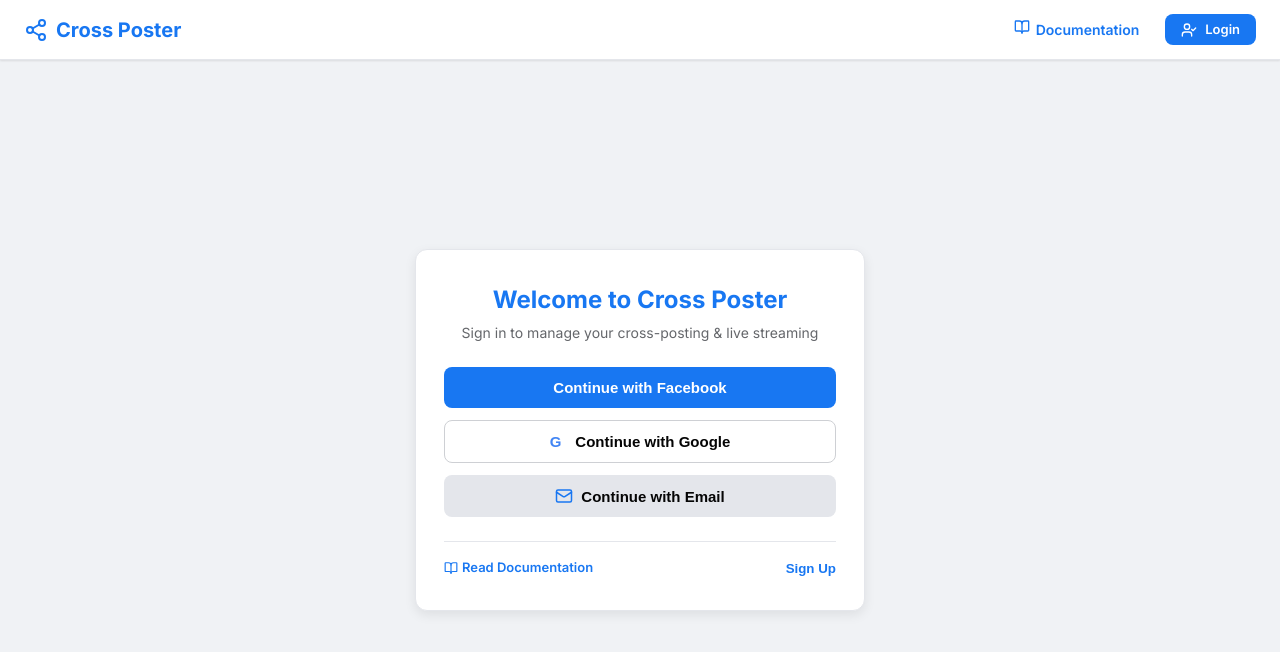
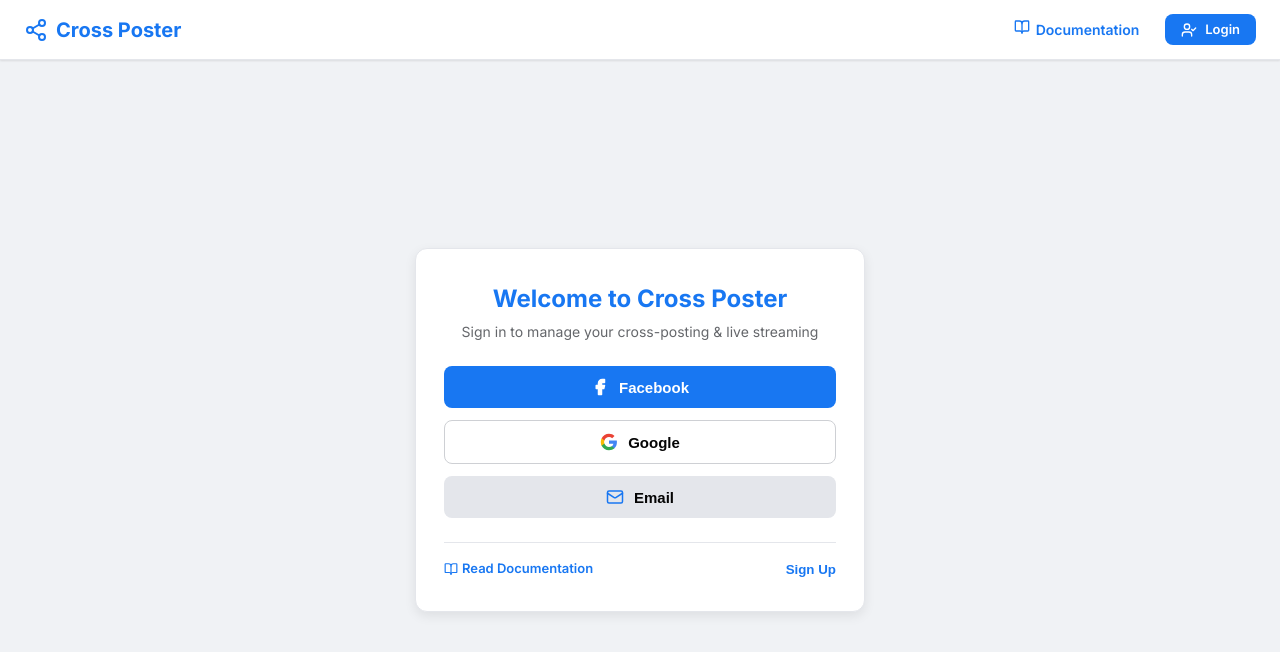
Before and after one commit to kamru1i/cross-poster, a Next.js app: page / in a window 1280 px wide. Shown: the top 652 px of the page. Built offline with nearby package versions, Linux system fonts and the light colour scheme.

Commit message:
style: simplify login buttons to Facebook, Google with official SVG icon, and Email

```diff
--- a/components/LoginForm.tsx
+++ b/components/LoginForm.tsx
@@ -1,7 +1,7 @@
 'use client';
 
 import React, { useState } from 'react';
-import { Mail, Lock, User, LogIn, Sparkles, BookOpen, ArrowLeft } from 'lucide-react';
+import { Mail, Facebook, BookOpen, ArrowLeft } from 'lucide-react';
 import Link from 'next/link';
 
 interface LoginFormProps {
@@ -54,7 +54,7 @@
               float: 'left'
             }}
           >
-            <ArrowLeft size={16} /> Back
+            <ArrowLeft size={16} /> Back to all login options
           </button>
         )}
 
@@ -67,9 +67,10 @@
           </p>
         </div>
 
-        {/* View 1: Choice Screen (Facebook, Google, Continue with Email) */}
+        {/* View 1: Choice Screen (Facebook, Google, Email) */}
         {authView === 'CHOICE' ? (
           <div style={{ display: 'flex', flexDirection: 'column', gap: 12, marginBottom: 10 }}>
+            {/* Facebook Button */}
             <button
               className="btn"
               style={{
@@ -78,13 +79,19 @@
                 width: '100%',
                 justifyContent: 'center',
                 padding: '12px 18px',
-                fontSize: 15
+                fontSize: 15,
+                fontWeight: 600,
+                display: 'flex',
+                alignItems: 'center',
+                gap: 10
               }}
               onClick={handleSuccessfulAuth}
             >
-              Continue with Facebook
+              <Facebook size={18} fill="white" color="white" />
+              <span>Facebook</span>
             </button>
 
+            {/* Google Colorful Icon Button */}
             <button
               className="btn"
               style={{
@@ -94,24 +101,40 @@
                 width: '100%',
                 justifyContent: 'center',
                 padding: '12px 18px',
-                fontSize: 15
+                fontSize: 15,
+                fontWeight: 600,
+                display: 'flex',
+                alignItems: 'center',
+                gap: 10
               }}
               onClick={handleSuccessfulAuth}
             >
-              <span style={{ color: '#4285F4', fontWeight: 700, marginRight: 6 }}>G</span> Continue with Google
+              <svg width="18" height="18" viewBox="0 0 24 24">
+                <path fill="#4285F4" d="M22.56 12.25c0-.78-.07-1.53-.2-2.25H12v4.26h5.92c-.26 1.37-1.04 2.53-2.21 3.31v2.77h3.57c2.08-1.92 3.28-4.74 3.28-8.09z"/>
+                <path fill="#34A853" d="M12 23c2.97 0 5.46-.98 7.28-2.66l-3.57-2.77c-.98.66-2.23 1.06-3.71 1.06-2.86 0-5.29-1.93-6.16-4.53H2.18v2.84C3.99 20.53 7.7 23 12 23z"/>
+                <path fill="#FBBC05" d="M5.84 14.1c-.22-.66-.35-1.36-.35-2.1s.13-1.44.35-2.1V7.06H2.18C1.43 8.55 1 10.22 1 12s.43 3.45 1.18 4.94l2.85-2.22.81-.62z"/>
+                <path fill="#EA4335" d="M12 5.38c1.62 0 3.06.56 4.21 1.64l3.15-3.15C17.45 2.09 14.97 1 12 1 7.7 1 3.99 3.47 2.18 7.06l3.66 2.84c.87-2.6 3.3-4.52 6.16-4.52z"/>
+              </svg>
+              <span>Google</span>
             </button>
 
+            {/* Email Button */}
             <button
               className="btn btn-secondary"
               style={{
                 width: '100%',
                 justifyContent: 'center',
                 padding: '12px 18px',
-                fontSize: 15
+                fontSize: 15,
+                fontWeight: 600,
+                display: 'flex',
+                alignItems: 'center',
+                gap: 10
               }}
               onClick={() => setAuthView('EMAIL')}
             >
-              <Mail size={18} color="#1877F2" /> Continue with Email
+              <Mail size={18} color="#1877F2" />
+              <span>Email</span>
             </button>
           </div>
         ) : (
```
Also changed, not shown: app/login/page.tsx (+32 -9 lines).
